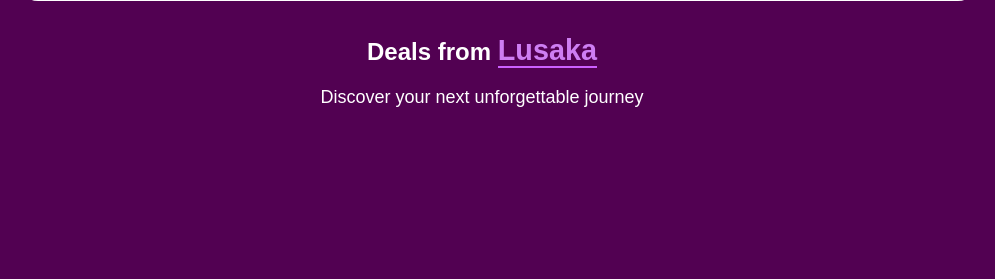
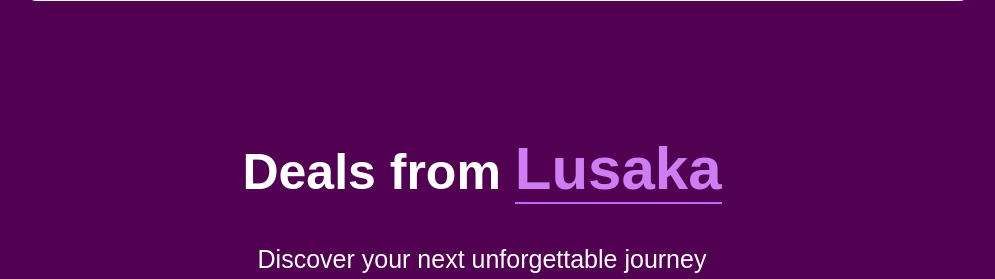
Before and after one commit to MetaADRI/Cav-Airlines, a PHP site: page /frontend/home.html in a window 1280 px wide. Shown: the part 750-1029 px from the top of the page, without its empty margins (158-1153 px from the left). Run offline with PHP 8.4, Linux system fonts and the light colour scheme; some libraries are stand-ins or nearby versions.

Commit message:
minor changes on the home page

```diff
--- a/frontend/css/home.css
+++ b/frontend/css/home.css
@@ -208,16 +208,18 @@ select,option{
 
     }
     .carousel-container h2{
-        margin-top: 150px;
+        margin-top: 250px;
+        font-size: 50px;
     }
 
     .carousel-container p{
+        margin-top: 0;
+        font-size: 25px;
 
-        font-size: large;
     }
 
     .carousel {
-     margin-top: 170px;
+     margin-top: 60px;
     display: flex;
     gap: 1rem;
     overflow-x: auto;
--- a/frontend/home.html
+++ b/frontend/home.html
@@ -115,6 +115,7 @@
     <h2>Deals from <span class="highlight">Lusaka</span></h2>
     <p>Discover your next unforgettable journey</p>
     <div class="carousel">
+
     <div class="card">
     <img src="./assets/images/Dubai.png" alt="Dubai">
     <div class="info">
```
